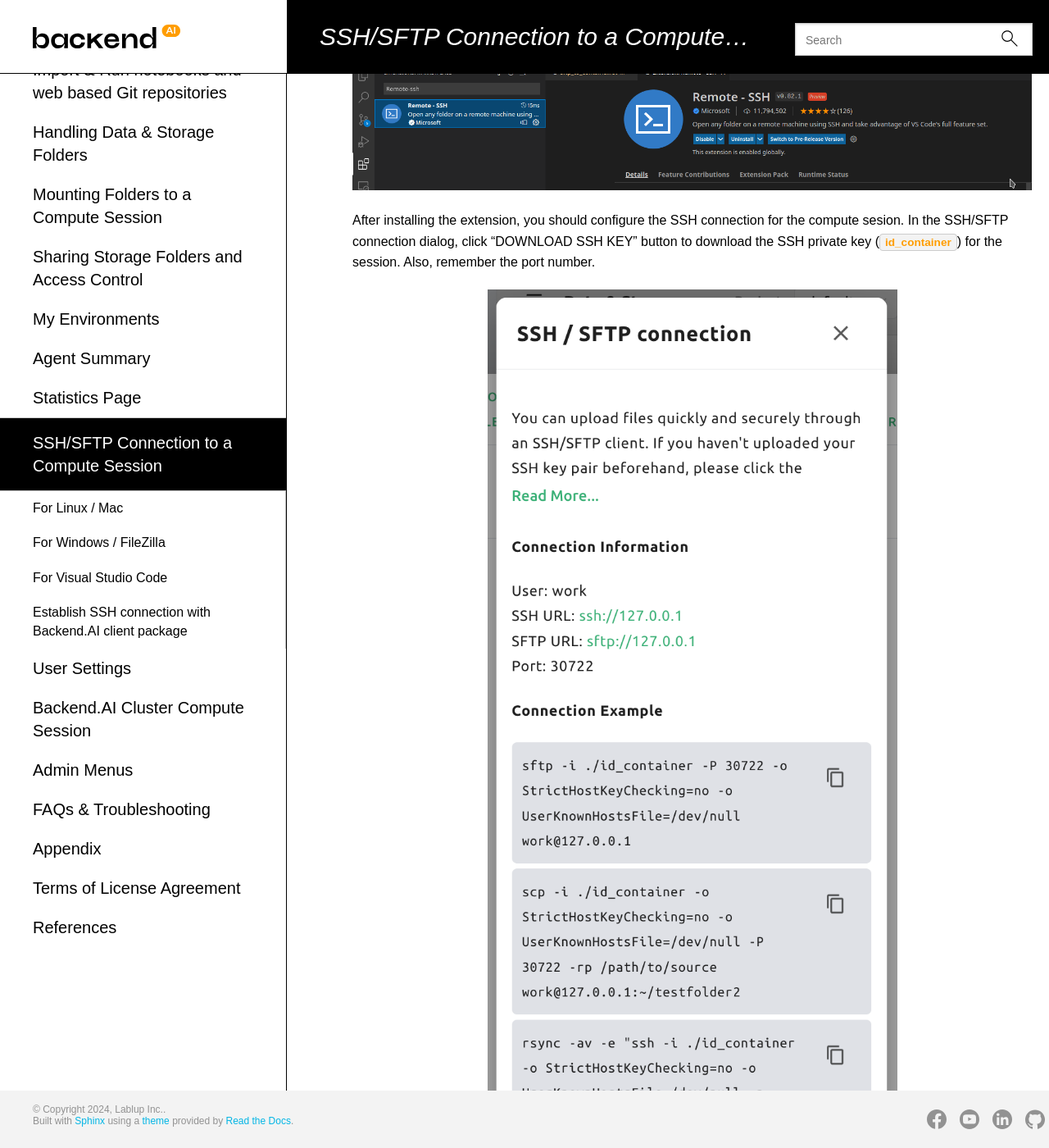
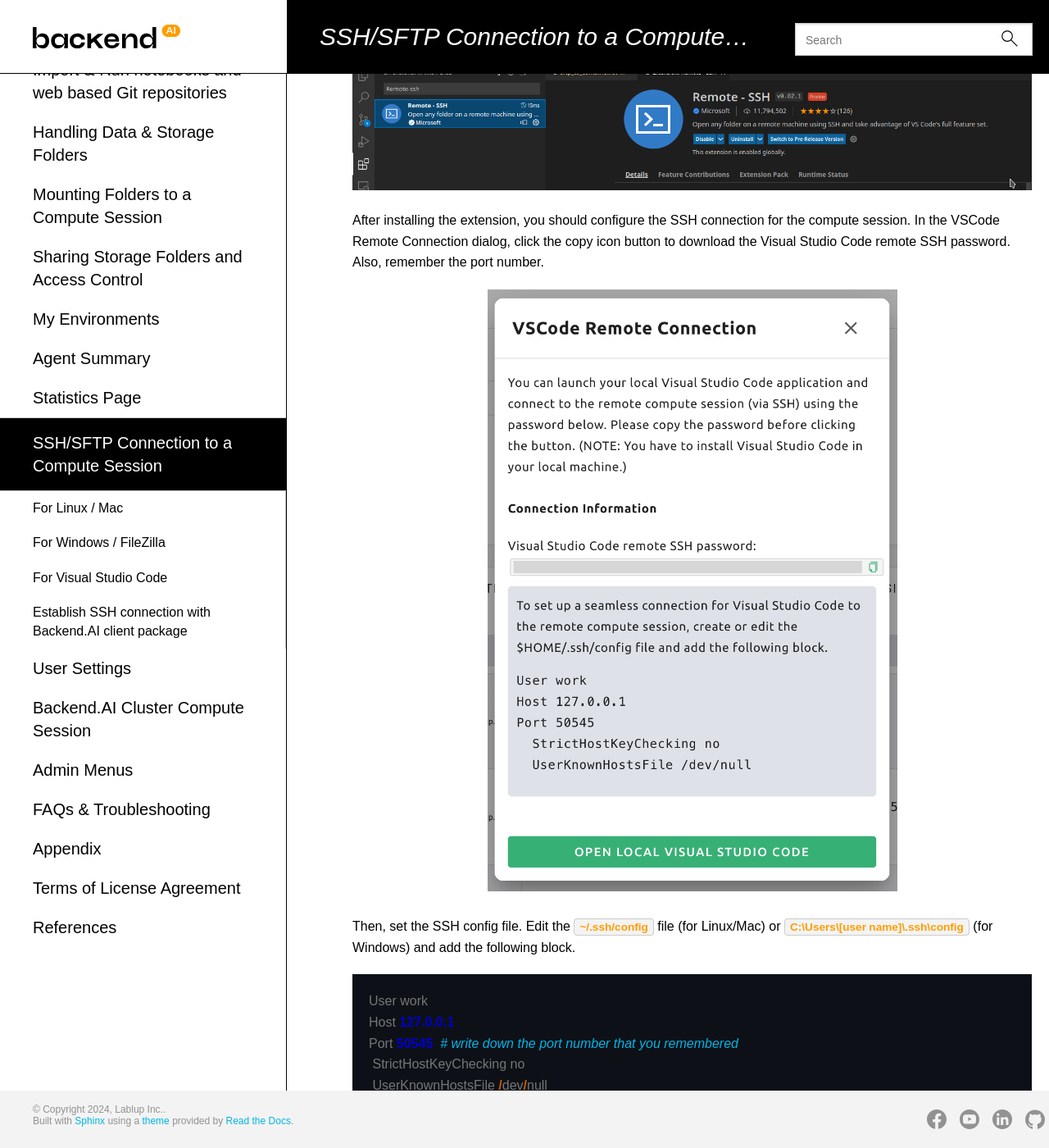
Before and after one commit to lablup/backend.ai-docs-webui, a Sphinx documentation site: the page built from docs/sftp_to_container/sftp_to_container.rst, in a window 1280 px wide and 1400 px high, scrolled down 6961 px. Shown: the whole window at 82% size. Built offline with Sphinx 7.4.7 and the Read the Docs theme 2.0.0, drawn with Linux system fonts in a browser that asks for light colours; some web fonts are replaced; some of the changed text lies outside the part shown.

Commit message:
docs: update vs code connection guide

```diff
--- a/docs/sftp_to_container/sftp_to_container.rst
+++ b/docs/sftp_to_container/sftp_to_container.rst
@@ -184,28 +184,24 @@
    :alt: Install remote ssh plugin on Visual Studio Code
 
 After installing the extension, you should configure the SSH connection for the
-compute sesion. In the SSH/SFTP connection dialog, click "DOWNLOAD SSH KEY" button
-to download the SSH private key (``id_container``) for the session. Also,
-remember the port number.
+compute session. In the VSCode Remote Connection dialog, click the copy icon button
+to download the Visual Studio Code remote SSH password. Also, remember the port number.
 
 .. image:: download_ssh_key.png
    :alt: Download SSH Key
    :align: center
    :width: 500
 
-And then, setting SSH config file. Edit the ``~/.ssh/config`` file (for Linux/Mac)
+Then, set the SSH config file. Edit the ``~/.ssh/config`` file (for Linux/Mac)
 or ``C:\Users\[user name]\.ssh\config`` (for Windows) and add the following block.
-For convenience, we set the hostname to ``vscode``. It can be changed to any alias.
 
 .. code-block::
 
-   Host vscode
-     HostName 127.0.0.1
-     Port 30722  # write down the port number that you remembered
      User work
-     ForwardAgent yes
-     StrictHostKeyChecking no
-     IdentityFile path/to/downloaded/id_container
+     Host 127.0.0.1
+     Port 50545  # write down the port number that you remembered
+      StrictHostKeyChecking no
+      UserKnownHostsFile /dev/null
 
 Now in the Visual Studio Code, select the `Command Palette...` from `View` menu.
 
```
Also changed, not shown: docs/sftp_to_container/download_ssh_key.png, 1 other file.
